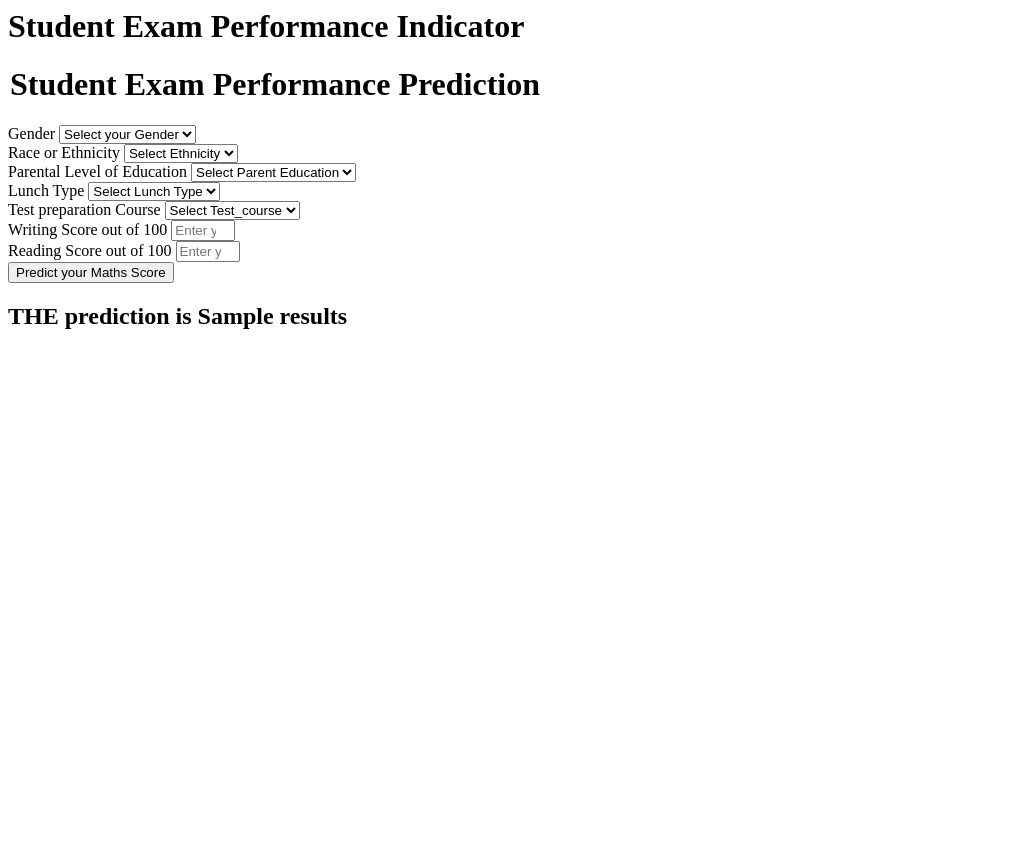
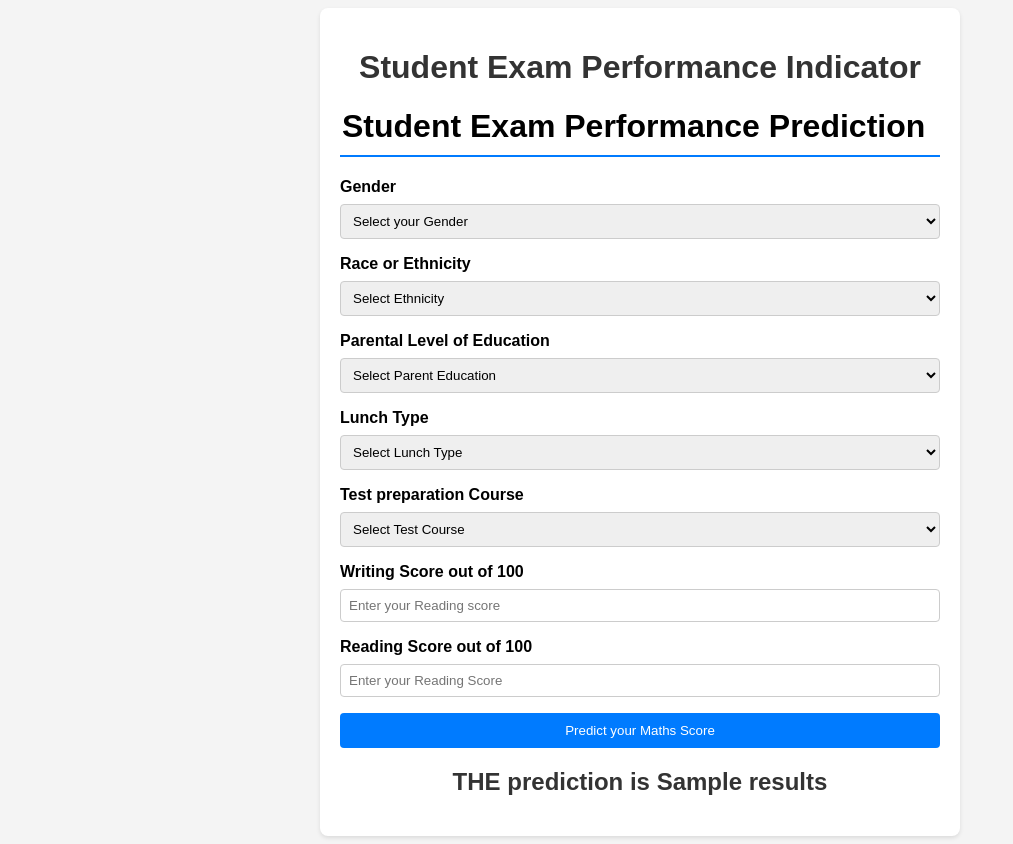
Before and after one commit to imran99744/mlproject, a Flask app: template templates/home.html in a window 1280 px wide. Shown: the whole page, without its empty margins (0-1013 px from the left). Before the commit the page ends 329 px from the top, so only its background shows below. Run offline with Flask 3, Linux system fonts and the light colour scheme; the template is opened without the code that fills it: most values are stand-ins (such as "Sample title", 1, 10 or a date in 2020).

Commit message:
style added on home.html

```diff
--- a/app.py
+++ b/app.py
@@ -11,11 +11,11 @@ app=application
 
 ## Route for a home page
 
-@app.route('/')
-def index():
-    return render_template('index.html')
+# @app.route('/')
+# def index():
+#     return render_template('index.html')
 
-@app.route('/predictdata',methods=['GET','POST'])
+@app.route('/',methods=['GET','POST'])
 def predict_datapoint():
     if request.method=='GET':
         return render_template('home.html')
--- a/templates/home.html
+++ b/templates/home.html
@@ -1,16 +1,15 @@
-
 <html>
-<body>
-    <div class="login">
-       <h1>Student Exam Performance Indicator</h1>
+<body style="background-color: #f4f4f4; font-family: Arial, sans-serif;">
+    <div class="login" style="max-width: 600px; margin: auto; padding: 20px; background-color: #fff; border-radius: 8px; box-shadow: 0 2px 4px rgba(0,0,0,0.1);">
+       <h1 style="color: #333; text-align: center;">Student Exam Performance Indicator</h1>
 
        <form action="{{ url_for('predict_datapoint')}}" method="post">
-        <h1>
+        <h1 style="border-bottom: 2px solid #007bff; padding-bottom: 10px;">
             <legend>Student Exam Performance Prediction</legend>
         </h1>
-        <div class="mb-3">
-            <label class="form-label">Gender</label>
-            <select class="form-control" name="gender" placeholder="Enter you Gender" required>
+        <div class="mb-3" style="margin-bottom: 16px;">
+            <label class="form-label" style="margin-bottom: 8px; display: block; font-weight: bold;">Gender</label>
+            <select class="form-control" name="gender" placeholder="Enter your Gender" required style="width: 100%; padding: 8px; border: 1px solid #ccc; border-radius: 4px;">
                 <option class="placeholder" selected disabled value="">Select your Gender</option>
                 <option value="male">
                     Male
@@ -20,9 +19,9 @@
                 </option>
             </select>
         </div>
-        <div class="mb-3">
-            <label class="form-label">Race or Ethnicity</label>
-            <select class="form-control" name="ethnicity" placeholder="Enter you ethnicity" required>
+        <div class="mb-3" style="margin-bottom: 16px;">
+            <label class="form-label" style="margin-bottom: 8px; display: block; font-weight: bold;">Race or Ethnicity</label>
+            <select class="form-control" name="ethnicity" placeholder="Enter your ethnicity" required style="width: 100%; padding: 8px; border: 1px solid #ccc; border-radius: 4px;">
                 <option class="placeholder" selected disabled value="">Select Ethnicity</option>
                 <option value="group A">
                     Group A
@@ -41,10 +40,10 @@
                 </option>
             </select>
         </div>
-        <div class="mb-3">
-            <label class="form-label">Parental Level of Education</label>
+        <div class="mb-3" style="margin-bottom: 16px;">
+            <label class="form-label" style="margin-bottom: 8px; display: block; font-weight: bold;">Parental Level of Education</label>
             <select class="form-control" name="parental_level_of_education"
-                placeholder="Enter you Parent Education" required>
+                placeholder="Enter your Parent Education" required style="width: 100%; padding: 8px; border: 1px solid #ccc; border-radius: 4px;">
                 <option class="placeholder" selected disabled value="">Select Parent Education</option>
                 <option value="associate's degree">
                     associate's degree
@@ -66,9 +65,9 @@
                 </option>
             </select>
         </div>
-        <div class="mb-3">
-            <label class="form-label">Lunch Type</label>
-            <select class="form-control" name="lunch" placeholder="Enter you Lunch" required>
+        <div class="mb-3" style="margin-bottom: 16px;">
+            <label class="form-label" style="margin-bottom: 8px; display: block; font-weight: bold;">Lunch Type</label>
+            <select class="form-control" name="lunch" placeholder="Enter your Lunch" required style="width: 100%; padding: 8px; border: 1px solid #ccc; border-radius: 4px;">
                 <option class="placeholder" selected disabled value="">Select Lunch Type</option>
                 <option value="free/reduced">
                     free/reduced
@@ -78,11 +77,11 @@
                 </option>
             </select>
         </div>
-        <div class="mb-3">
-            <label class="form-label">Test preparation Course</label>
-            <select class="form-control" name="test_preparation_course" placeholder="Enter you Course"
-                required>
-                <option class="placeholder" selected disabled value="">Select Test_course</option>
+        <div class="mb-3" style="margin-bottom: 16px;">
+            <label class="form-label" style="margin-bottom: 8px; display: block; font-weight: bold;">Test preparation Course</label>
+            <select class="form-control" name="test_preparation_course" placeholder="Enter your Course"
+                required style="width: 100%; padding: 8px; border: 1px solid #ccc; border-radius: 4px;">
+                <option class="placeholder" selected disabled value="">Select Test Course</option>
                 <option value="none">
                     None
                 </option>
@@ -91,22 +90,22 @@
                 </option>
             </select>
         </div>
-        <div class="mb-3">
-            <label class="form-label">Writing Score out of 100</label>
+        <div class="mb-3" style="margin-bottom: 16px;">
+            <label class="form-label" style="margin-bottom: 8px; display: block; font-weight: bold;">Writing Score out of 100</label>
             <input class="form-control" type="number" name="reading_score"
-                placeholder="Enter your Reading score" min='0' max='100' />
+                placeholder="Enter your Reading score" min='0' max='100' style="width: 100%; padding: 8px; border: 1px solid #ccc; border-radius: 4px;" />
         </div>
-        <div class="mb-3">
-            <label class="form-label">Reading Score out of 100</label>
+        <div class="mb-3" style="margin-bottom: 16px;">
+            <label class="form-label" style="margin-bottom: 8px; display: block; font-weight: bold;">Reading Score out of 100</label>
             <input class="form-control" type="number" name="writing_score"
-                placeholder="Enter your Reading Score" min='0' max='100' />
+                placeholder="Enter your Reading Score" min='0' max='100' style="width: 100%; padding: 8px; border: 1px solid #ccc; border-radius: 4px;" />
         </div>
-        <div class="mb-3">
-            <input class="btn btn-primary" type="submit" value="Predict your Maths Score" required />
+        <div class="mb-3" style="margin-bottom: 16px;">
+            <input class="btn btn-primary" type="submit" value="Predict your Maths Score" required style="width: 100%; padding: 10px; background-color: #007bff; color: white; border: none; border-radius: 4px; cursor: pointer;" />
         </div>
     </form>
-    <h2>
-       THE  prediction is {{results}}
+    <h2 style="text-align: center; color: #333;">
+       THE prediction is {{results}}
     </h2>
    <body>
 </html>
```
